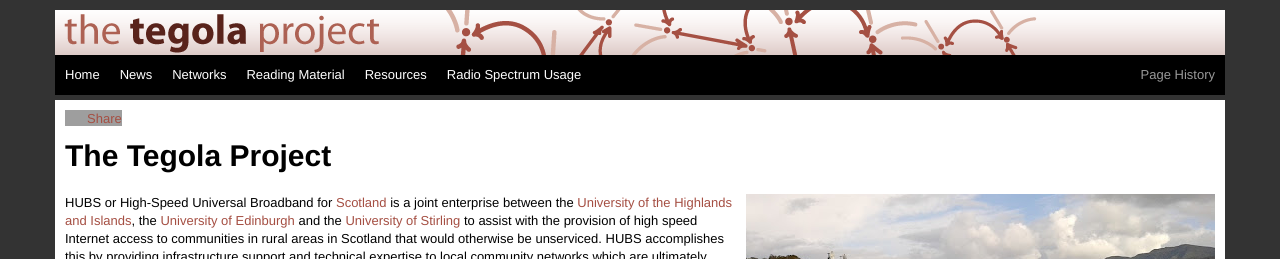
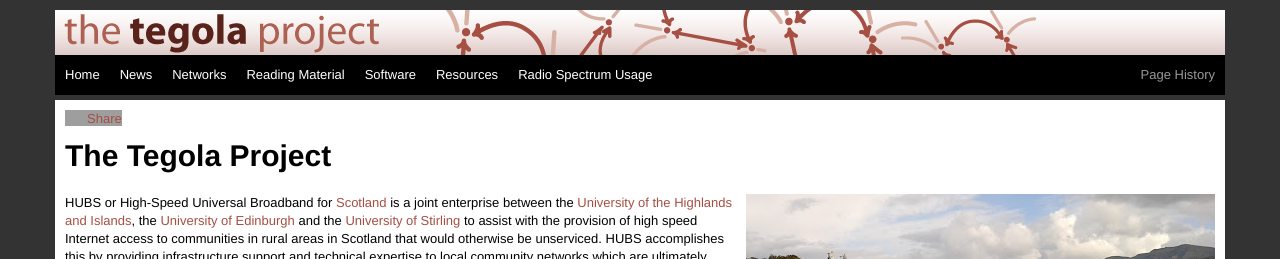
Before and after one commit to tegola-hubs/tegola-hubs.github.com, a Jekyll site: the page built from index.md, in a window 1280 px wide. Shown: the top 259 px of the page. Built offline with Jekyll 4.4.1, drawn with Linux system fonts in a browser that asks for light colours; grey boxes are pictures that could not be loaded.

Commit message:
put back software link

```diff
--- a/_layouts/default.html
+++ b/_layouts/default.html
@@ -42,6 +42,7 @@
 	      <li class="active"><a href="{{site.posts[0].url}}">News</a></li>
 	      <li class="active"><a href="/networks.html">Networks</a></li>
 	      <li class="active"><a href="/library/">Reading Material</a></li>
+              <li class="active"><a href="/software/">Software</a></li>
 	      <li class="active"><a href="/resources.html">Resources</a></li>
 	      <li class="active"><a href="/ops/spectrum.html">Radio
 		  Spectrum Usage</a></li>
```
